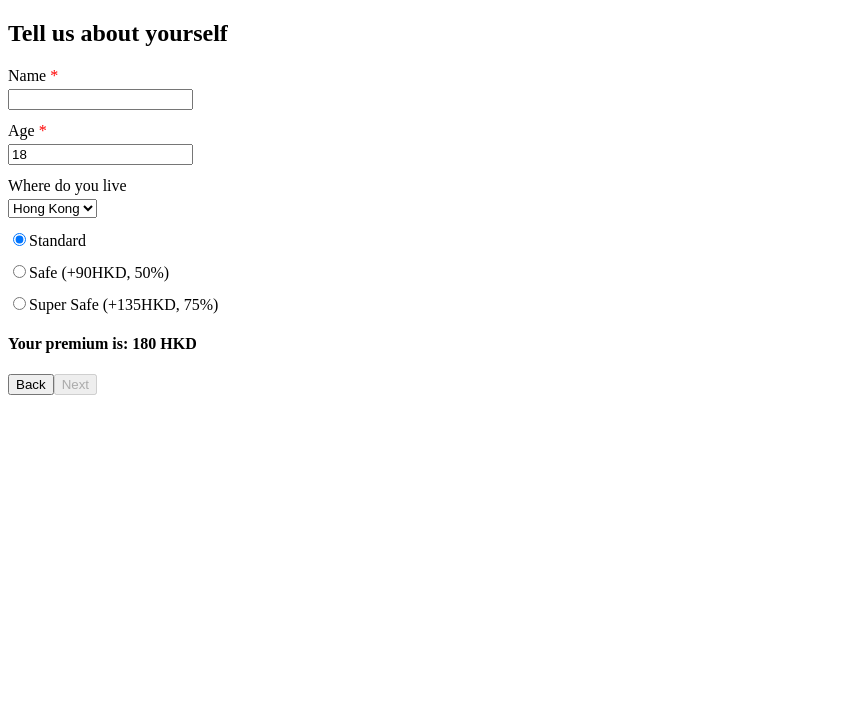
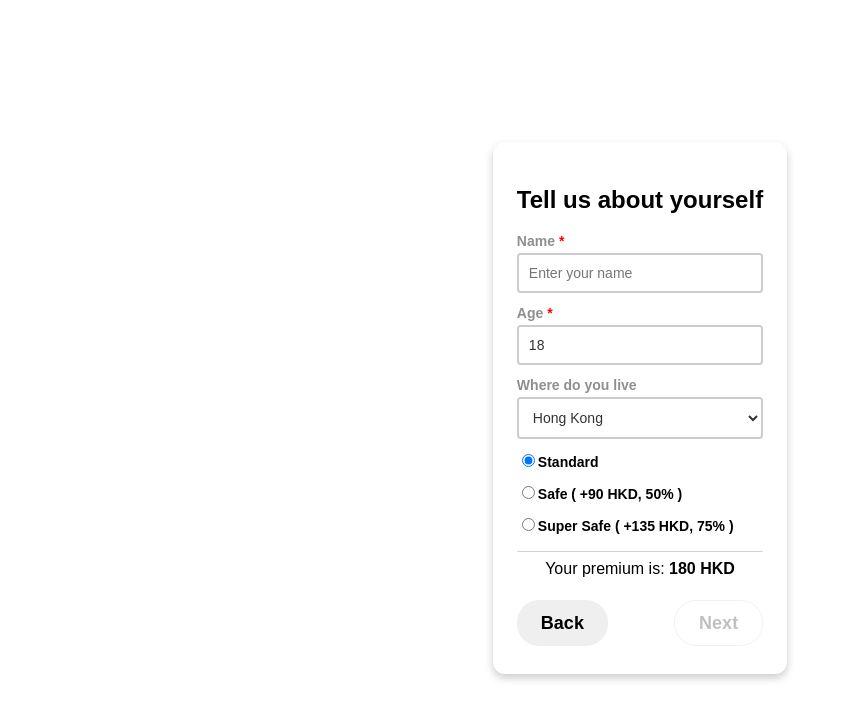
Before and after one commit to ashenck/wizard-ashen, a Vue app: page /#/page-2 in a window 1280 px wide. Shown: the top 720 px of the page, without its empty margins (0-845 px from the left). Built offline with nearby package versions, Linux system fonts and the light colour scheme.

Commit message:
Style changes

```diff
--- a/src/assets/styles/common.css
+++ b/src/assets/styles/common.css
@@ -1,22 +1,125 @@
+html,
+body {
+  height: 100%;
+  font-family: sans-serif;
+}
 
+#app {
+  height: 100%;
+}
 /* Form styles */
+
+.form-input {
+  background-color: #fff !important;
+  color: #333 !important;
+  border-radius: 4px;
+  border: 2px solid #ccc;
+  font-size: 14px;
+  padding: 10px 10px !important;
+  width: 100% !important;
+  box-sizing: border-box;
+  max-width: 100% !important;
+}
+
+.form-select {
+  background-color: #fff !important;
+  color: #333 !important;
+  border-radius: 4px;
+  border: 2px solid #ccc;
+  font-size: 14px;
+  padding: 10px 10px !important;
+  width: 100% !important;
+  box-sizing: border-box;
+  max-width: 100% !important;
+}
+
 .form-input-area {
-    margin-top: 12px;
+  margin-top: 12px;
 }
 
 .form-input-title {
-    margin-bottom: 4px;
+  font-size: 14px;
+  margin-bottom: 4px;
+  font-weight: 700;
+  color: #8f8f8f;
 }
 
 .form-radio-input {
-    margin-top: 12px;
+  margin-top: 12px;
 }
 
 .required-icon {
-    color: red;
+  color: red;
+}
+
+.button {
+  border-radius: 22px;
+  border: 0;
+  font-size: 18px;
+  font-weight: bold;
+  line-height: 1.25rem;
+  padding: 12px 24px;
+  text-align: center;
+  cursor: pointer;
+}
+
+.button-blue {
+  color: #fff;
+  background-color: #0276ff;
+}
+
+.button-blue:hover {
+  color: #fff;
+  background-color: #074a96;
+}
+
+button:disabled,
+button[disabled] {
+  border: 1px solid #f2f2f2;
+  cursor: not-allowed;
+  pointer-events: none;
+  color: #c0c0c0;
+  background-color: #ffffff;
+}
+
+.premium-section {
+  padding-top: 8px;
+  padding-bottom: 6px;
+  border-top: 1px solid #d1d1d1;
+}
+.button-footer {
+  margin-top: 14px;
+  margin-bottom: 4px;
+  display: flex;
+  justify-content: space-between;
 }
 
 /* Text colors */
 .text-silver {
-    color: silver;
+  color: silver;
 }
+
+/* Containers */
+.main-container {
+  display: flex;
+  justify-content: center;
+  align-items: center;
+  height: 100%;
+}
+
+.card {
+  box-shadow: 0 4px 8px 0 rgba(0, 0, 0, 0.2);
+  max-width: fit-content;
+  padding: 24px;
+  border-radius: 12px;
+  height: fit-content;
+}
+
+/* Text */
+.text-bold {
+  font-weight: bold;
+}
+
+.text-center {
+  text-align: center;
+}
--- a/src/components/form/DropDown.vue
+++ b/src/components/form/DropDown.vue
@@ -5,6 +5,7 @@
       @change="$emit('change', $event)"
       v-bind="{ name, required, disabled, id }"
       v-model="model"
+      class="form-select"
     >
       <option
         v-for="option in options"
--- a/src/components/form/InputBox.vue
+++ b/src/components/form/InputBox.vue
@@ -4,6 +4,7 @@
     <input
       v-bind="{ name, placeholder, required, disabled, type, min, max, id }"
       v-model="model"
+      class="form-input"
       @keyup="$emit('keyup', $event)"
       @change="$emit('change', $event)"
     />
--- a/src/components/form/RadioGroup.vue
+++ b/src/components/form/RadioGroup.vue
@@ -11,7 +11,7 @@
         v-model="model"
         @change="$emit('change', $event)"
       />
-      <label :for="`${id}-${option.id}`" :class="option.disabled && 'text-silver'">{{ option.label }}</label>
+      <label :for="`${id}-${option.id}`" class="text-bold radio-label" :class="option.disabled && 'text-silver'">{{ option.label }}</label>
     </div>
   </div>
 </template>
@@ -49,3 +49,9 @@ export default {
   }
 }
 </script>
+
+<style scoped>
+.radio-label {
+  font-size: 14px;
+}
+</style>
--- a/src/views/AgeError.vue
+++ b/src/views/AgeError.vue
@@ -1,8 +1,13 @@
 <template>
-  <div>
-    <h2>Ooops</h2>
-    <p>Your age is over our accepted limit.<br>We are sorry but we cannot insure you now</p>
-    <button @click="backHome()">Back</button>
+  <div class="main-container">
+    <div class="card text-center">
+      <h2>Ooops</h2>
+      <p>
+        Your age is over our accepted limit.<br />We are sorry but we cannot
+        insure you now
+      </p>
+      <button class="button" @click="backHome()">Back</button>
+    </div>
   </div>
 </template>
 
--- a/src/views/Home.vue
+++ b/src/views/Home.vue
@@ -1,8 +1,11 @@
 <template>
-  <div>
-    <h2>Hello There!</h2>
-    <p>Lets buy some insurance. It is going to take only a few steps</p>
-    <button @click="startWizard()">Start</button>
+  <div class="main-container">
+    <div class="card text-center">
+      <img src="https://img.freepik.com/premium-vector/family-standing-insurance-umbrella-together-shield-protection-parents-children-flat-vector-illustration-health-life-insurance-concept-banner-website-design-landing-web-page_179970-6637.jpg?w=2000" height="250px" />
+      <h1>Hello There!</h1>
+      <p>Lets buy some insurance. It is going to take only a few steps</p>
+      <button class="button button-blue" @click="startWizard()">Start</button>
+    </div>
   </div>
 </template>
 
--- a/src/views/Page2.vue
+++ b/src/views/Page2.vue
@@ -1,11 +1,13 @@
 <template>
-  <div>
+  <div class="main-container">
+    <div class="card">
       <h2>Tell us about yourself</h2>
       <div class="form-area">
         <InputBox
           title="Name"
           id="form_name"
           name="name"
+          placeholder="Enter your name"
           v-model="name"
           required
         />
@@ -32,9 +34,27 @@
           v-model="selectedPackage"
         />
       </div>
-    <h4 v-if="age && selectedPackageData && selectedPackageData.packageTotal">Your premium is: {{ selectedPackageData.packageTotal }} {{ selectedCurrencyData.currency}}</h4>
-    <button @click="backHome()">Back</button>
-    <button :disabled="!validForm" @click="ProcessData()">Next</button>
+      <p
+        class="text-center premium-section"
+        v-if="age && selectedPackageData && selectedPackageData.packageTotal"
+      >
+        Your premium is:
+        <span class="text-bold"
+          >{{ selectedPackageData.packageTotal }}
+          {{ selectedCurrencyData.currency }}
+        </span>
+      </p>
+      <div class="button-footer">
+        <button class="button" @click="backHome()">Back</button>
+        <button
+          class="button button-blue"
+          :disabled="!validForm"
+          @click="ProcessData()"
+        >
+          Next
+        </button>
+      </div>
+    </div>
   </div>
 </template>
 
@@ -63,9 +83,27 @@ export default {
       ],
       selectedPackage: 1,
       packageOptions: [
-        { id: 1, value: 'Standard', label: 'Standard', precentage: 0, disabled: false },
-        { id: 2, value: 'Safe', label: 'Safe (+250HKB, 50%)', precentage: 50, disabled: true },
-        { id: 3, value: 'Super Safe', label: 'Super Safe (+375HKB, 75%)', precentage: 75, disabled: true }
+        {
+          id: 1,
+          value: 'Standard',
+          label: 'Standard',
+          precentage: 0,
+          disabled: false
+        },
+        {
+          id: 2,
+          value: 'Safe',
+          label: 'Safe (+250HKB, 50%)',
+          precentage: 50,
+          disabled: true
+        },
+        {
+          id: 3,
+          value: 'Super Safe',
+          label: 'Super Safe (+375HKB, 75%)',
+          precentage: 75,
+          disabled: true
+        }
       ]
     }
   },
@@ -76,13 +114,17 @@ export default {
   },
   computed: {
     validForm () {
-      return !!((this.name && this.age))
+      return !!(this.name && this.age)
     },
     selectedPackageData () {
-      return this.packageOptions.find(option => option.id === this.selectedPackage)
+      return this.packageOptions.find(
+        option => option.id === this.selectedPackage
+      )
     },
     selectedCurrencyData () {
-      return this.countryOptions.find(option => option.id === this.selectedCountry)
+      return this.countryOptions.find(
+        option => option.id === this.selectedCountry
+      )
     }
   },
   created () {
@@ -118,7 +160,10 @@ export default {
       const currencyData = this.selectedCurrencyData
       this.packageOptions.forEach((packageOption, index) => {
         const premium = this.calculatePremium(currencyData.rate)
-        const premiumExtra = this.calculatePackageExra(premium, packageOption.precentage)
+        const premiumExtra = this.calculatePackageExra(
+          premium,
+          packageOption.precentage
+        )
 
         packageOption.disabled = !this.age
         packageOption.premium = premium
@@ -143,16 +188,20 @@ export default {
     },
     packageLabel (packageData, currencyData) {
       if (packageData.packageExtra) {
-        return `${packageData.value} (+${packageData.packageExtra}${currencyData.currency}, ${packageData.precentage}%)`
+        return `${packageData.value} ( +${packageData.packageExtra} ${currencyData.currency}, ${packageData.precentage}% )`
       }
       return packageData.value
     },
     getSelectedCurrencyData () {
-      const currencyData = this.countryOptions.find(option => option.id === this.selectedCountry)
+      const currencyData = this.countryOptions.find(
+        option => option.id === this.selectedCountry
+      )
       return currencyData
     },
     getSelectedPackageData () {
-      const packageData = this.packageOptions.find(option => option.id === this.selectedPackage)
+      const packageData = this.packageOptions.find(
+        option => option.id === this.selectedPackage
+      )
       return packageData
     },
     ageCheck () {
--- a/src/views/Page3.vue
+++ b/src/views/Page3.vue
@@ -1,14 +1,20 @@
 <template>
-  <div v-if="wizardData">
-    <h2>Summary</h2>
-    <h4>{{wizardData.name}}</h4>
-    <p>Name: {{wizardData.name}}</p>
-    <p>Age: {{wizardData.age}}</p>
-    <p>Where do you live: {{wizardData.selectedCountryName}}</p>
-    <p>Package: {{wizardData.selectedPackageName}}</p>
-    <p>Premium: {{wizardData.packageTotal}}{{wizardData.selectedCurrency}}</p>
-    <button @click="goBack()">Back</button>
-    <button @click="buy()">Buy</button>
+  <div class="main-container">
+    <div class="card text-center" v-if="wizardData">
+      <h2>Summary</h2>
+      <h4>{{ wizardData.name }}</h4>
+      <p>Name: <span class="text-bold">{{ wizardData.name }}</span></p>
+      <p>Age: <span class="text-bold">{{ wizardData.age }}</span></p>
+      <p>Where do you live: <span class="text-bold">{{ wizardData.selectedCountryName }}</span> </p>
+      <p>Package: <span class="text-bold">{{ wizardData.selectedPackageName }}</span></p>
+      <p class="premium-section">
+        Premium: <span class="text-bold"> {{ wizardData.packageTotal }}{{ wizardData.selectedCurrency }} </span>
+      </p>
+      <div class="button-footer">
+      <button class="button" @click="goBack()">Back</button>
+      <button class="button button-blue" @click="buy()">Buy</button>
+      </div>
+    </div>
   </div>
 </template>
 
```
Lines whose indentation alone changed are shown as unchanged.
